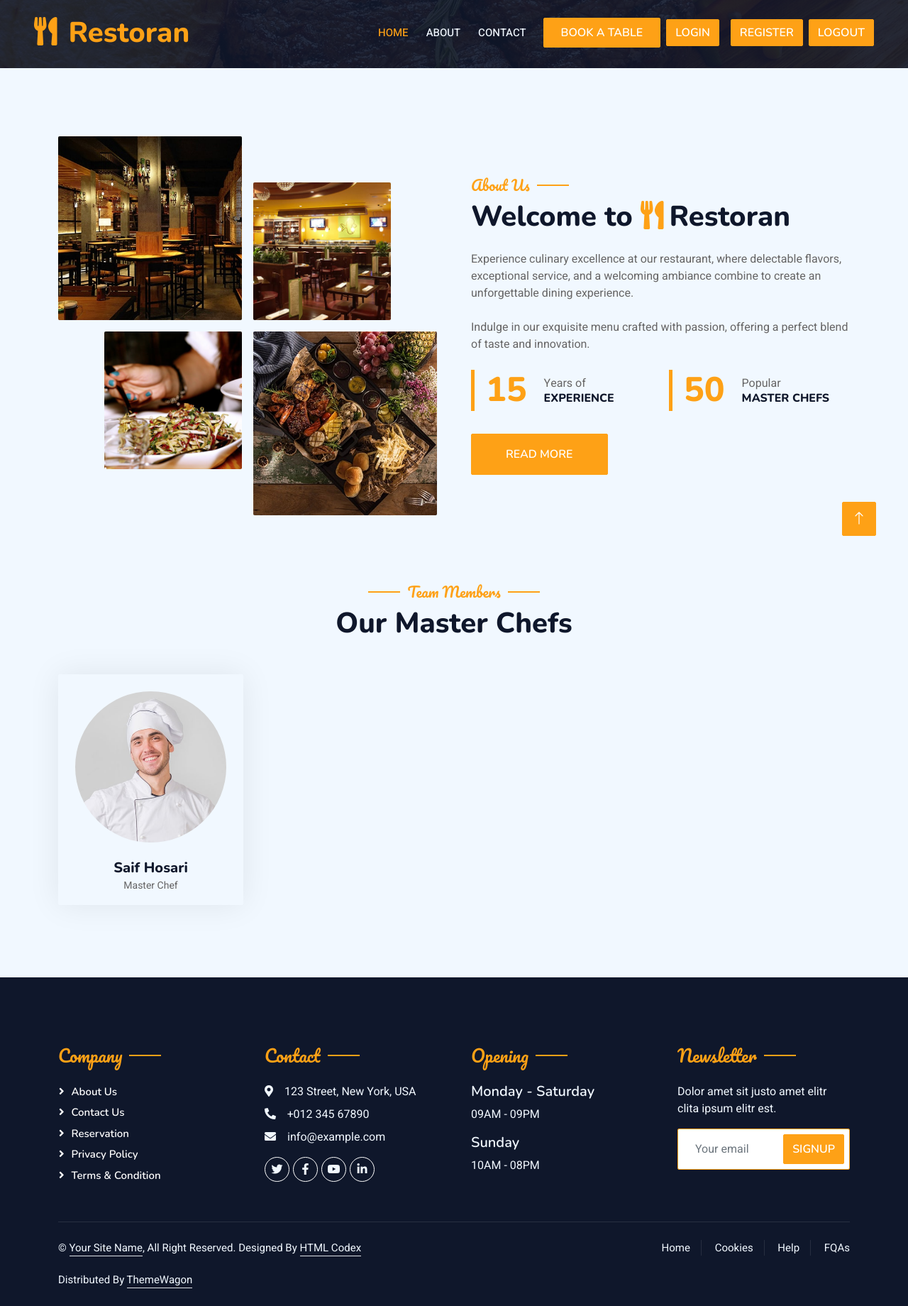
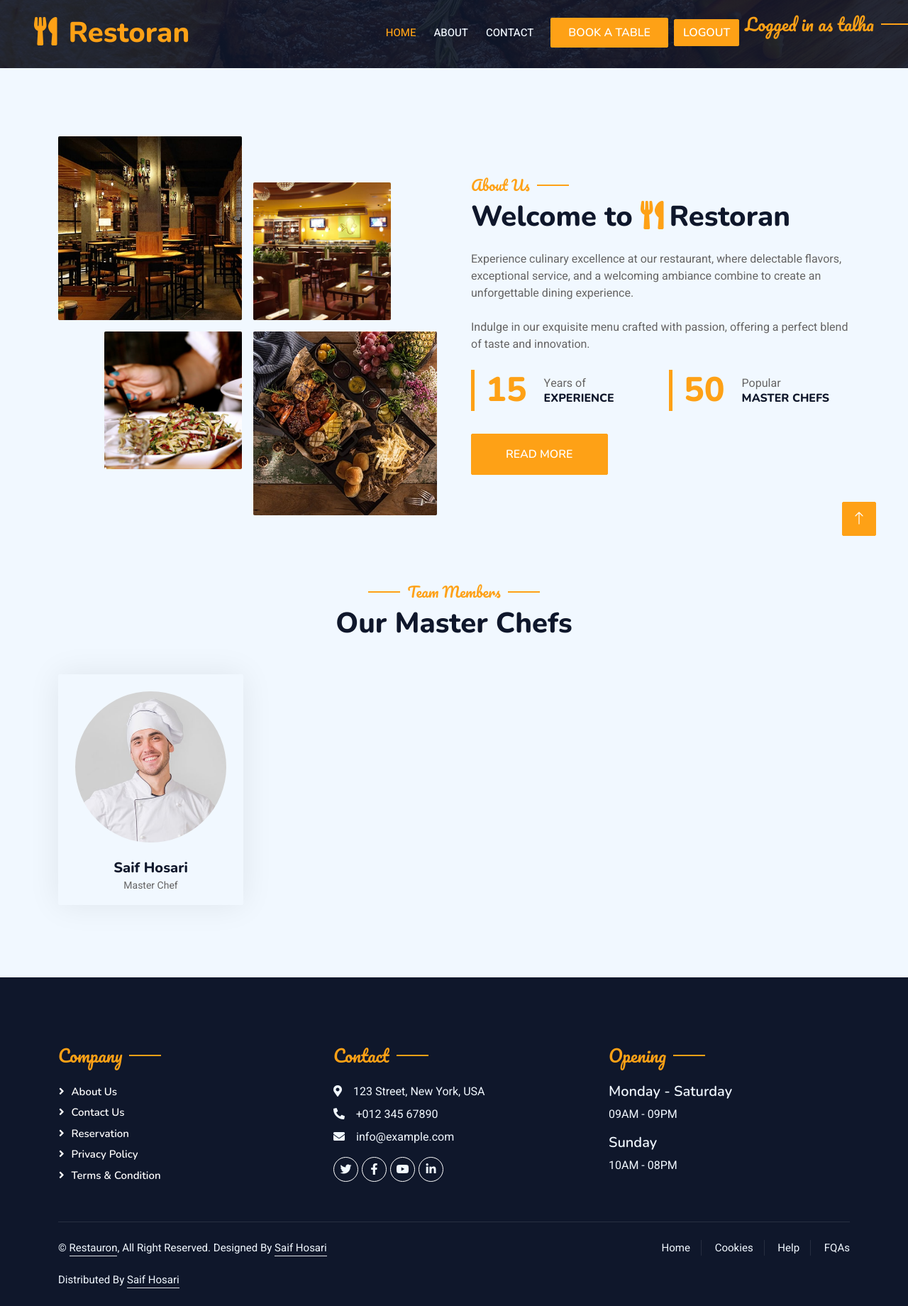
Before and after one commit to saifhosari/Restaurent-booking-system, a Django app: page /about/ in a window 1280 px wide. Shown: the whole page at 71% size. Run offline with Django 4.2, Linux system fonts and the light colour scheme; a user stored in the database is signed in; some libraries are stand-ins or nearby versions.

Commit message:
Bug fix
News letter bug fix - Removed as it is not needed
Added pop if user is sucessfully logged in.

```diff
--- a/restaurent_app/static/js/login.js
+++ b/restaurent_app/static/js/login.js
@@ -8,22 +8,38 @@
           type: 'POST',
           success: function(response) {
             // Display the response in the target element
+            if (response.response == 1){
+              $('.alert_msg').css('display', 'block')
+              Swal.fire(
+                `Logged in as`,
+                `${response.username}`,
+                'success'
+              )
+
+              setTimeout(function() {
+                location.href = "/"
+              }, 2000)
+            }else if (response.response == 0){
+              $('.alert_msg').css('display', 'block')
+              $('.alert_msg').html("Username or Password is incorrect")
+            }else{
+              $('.alert_msg').css('display', 'block')
+              $('.alert_msg').html(response.developer_msg)
+            }
+            // $('.alert_msg').css('display', 'block')
+            // $('.alert_msg').html(response.developer_msg)
+
+
+
+              // console.log(response)
+          },
+          error: function(response) {
+            // Handle the error if necessary
+            console.log(response)
             $('.alert_msg').css('display', 'block')
-            $('.alert_msg').html(response.developer_msg)
+
             setTimeout(function() {
               $('.alert_msg').css('display', 'none')
-
-          }, 2000)
-            location.href = "/"
-              console.log(response)
-          },
-          error: function(xhr, errmsg, err) {
-            // Handle the error if necessary
-            $('.alert_msg').css('display', 'block')
-            $('.alert_msg').html(response.developer_msg)
-            setTimeout(function() {
-              $('.alert_msg').css('display', 'none')
-
           }, 2000)
           }
         });
--- a/restaurent_app/templates/base.html
+++ b/restaurent_app/templates/base.html
@@ -144,25 +144,16 @@
                     Register
                   </button>
                   {% if not request.user.is_anonymous %}
-                  <a href="{% url 'logout_user' %}" class="btn btn-primary">
+                  <a href="{% url 'logout_user' %}" class="btn btn-primary mx-2" id="logout">
                    Logout
                   </a>
                   {% endif %}
+                  {% if not request.user.is_anonymous %}
+                  <h4 class="section-title ff-secondary text-start text-primary fw-normal mb-4">Logged in as {{ request.user.username }}</h4>
                   </div>
+                  {% endif %}
         </nav>
-        <!-- <div class="container-xxl py-5 bg-dark hero-header mb-5">
-            <div class="container my-5 py-5">
-                <div class="row align-items-center g-5">
-                    <div class="col-lg-6 text-center text-lg-start">
-                        <h1 class="display-3 text-white animated slideInLeft">Enjoy Our<br>Delicious Meal</h1>
-                        <p class="text-white animated slideInLeft mb-4 pb-2">Savor exquisite flavors and indulge in culinary delights at our restaurant's captivating dining experience.</p>
-                        <a href="{% url 'booking' %}" class="btn btn-primary py-sm-3 px-sm-5 me-3 animated slideInLeft">Book A Table</a>
-                    </div>
-                    <div class="col-lg-6 text-center text-lg-end overflow-hidden">
-                        <img class="img-fluid" src="{% static 'img/hero.png' %}" alt="">
-                    </div>
-                </div>
-            </div> -->
+
 
 
 
@@ -175,7 +166,7 @@
 <div class="container-fluid bg-dark text-light footer pt-5 mt-5 wow fadeIn" data-wow-delay="0.1s">
     <div class="container py-5">
         <div class="row g-5">
-            <div class="col-lg-3 col-md-6">
+            <div class="col-lg-4 col-md-6">
                 <h4 class="section-title ff-secondary text-start text-primary fw-normal mb-4">Company</h4>
                 <a class="btn btn-link" href="">About Us</a>
                 <a class="btn btn-link" href="">Contact Us</a>
@@ -184,7 +175,7 @@
                 <a class="btn btn-link" href="">Terms & Condition</a>
             </div>
 
-            <div class="col-lg-3 col-md-6">
+            <div class="col-lg-4 col-md-6">
                 <h4 class="section-title ff-secondary text-start text-primary fw-normal mb-4">Contact</h4>
                 <p class="mb-2"><i class="fa fa-map-marker-alt me-3"></i>123 Street, New York, USA</p>
                 <p class="mb-2"><i class="fa fa-phone-alt me-3"></i>+012 345 67890</p>
@@ -196,32 +187,25 @@
                     <a class="btn btn-outline-light btn-social" href=""><i class="fab fa-linkedin-in"></i></a>
                 </div>
             </div>
-            <div class="col-lg-3 col-md-6">
+            <div class="col-lg-4 col-md-6">
                 <h4 class="section-title ff-secondary text-start text-primary fw-normal mb-4">Opening</h4>
                 <h5 class="text-light fw-normal">Monday - Saturday</h5>
                 <p>09AM - 09PM</p>
                 <h5 class="text-light fw-normal">Sunday</h5>
                 <p>10AM - 08PM</p>
             </div>
-            <div class="col-lg-3 col-md-6">
-                <h4 class="section-title ff-secondary text-start text-primary fw-normal mb-4">Newsletter</h4>
-                <p>Dolor amet sit justo amet elitr clita ipsum elitr est.</p>
-                <div class="position-relative mx-auto" style="max-width: 400px;">
-                    <input class="form-control border-primary w-100 py-3 ps-4 pe-5" type="text" placeholder="Your email">
-                    <button type="button" class="btn btn-primary py-2 position-absolute top-0 end-0 mt-2 me-2">SignUp</button>
-                </div>
-            </div>
+
         </div>
     </div>
     <div class="container">
         <div class="copyright">
             <div class="row">
                 <div class="col-md-6 text-center text-md-start mb-3 mb-md-0">
-                    &copy; <a class="border-bottom" href="#">Your Site Name</a>, All Right Reserved.
+                    &copy; <a class="border-bottom" href="#">Restauron</a>, All Right Reserved.
 
                     <!--/*** This template is free as long as you keep the footer author’s credit link/attribution link/backlink. If you'd like to use the template without the footer author’s credit link/attribution link/backlink, you can purchase the Credit Removal License from "https://htmlcodex.com/credit-removal". Thank you for your support. ***/-->
-                    Designed By <a class="border-bottom" href="https://htmlcodex.com">HTML Codex</a><br><br>
-                    Distributed By <a class="border-bottom" href="https://themewagon.com" target="_blank">ThemeWagon</a>
+                    Designed By <a class="border-bottom" href="#">Saif Hosari</a><br><br>
+                    Distributed By <a class="border-bottom" href="#" target="_blank">Saif Hosari</a>
                 </div>
                 <div class="col-md-6 text-center text-md-end">
                     <div class="footer-menu">
@@ -272,6 +256,21 @@
         $('.alert_msg').css('display', 'none')
         $('#exampleModal1').modal('toggle');
     })
+    {% if request.user.is_anonymous %}
+    // console.log("In if")
+    $('#login_modal').css('display','block')
+    $('#register_modal').css('display', 'block')
+
+    {% else %}
+    // console.log("In else")
+    $('#login_modal').css('display','none')
+    $('#register_modal').css('display', 'none')
+    {% endif%}
+
+    $('#logout').on('click', function(){
+        $('#login_modal').css('display','block')
+    $('#register_modal').css('display', 'block')
+    })
     </script>
 </body>
 </html>
```
Also changed, not shown: authentication/views.py (+7 -3 lines), 2 other files.
